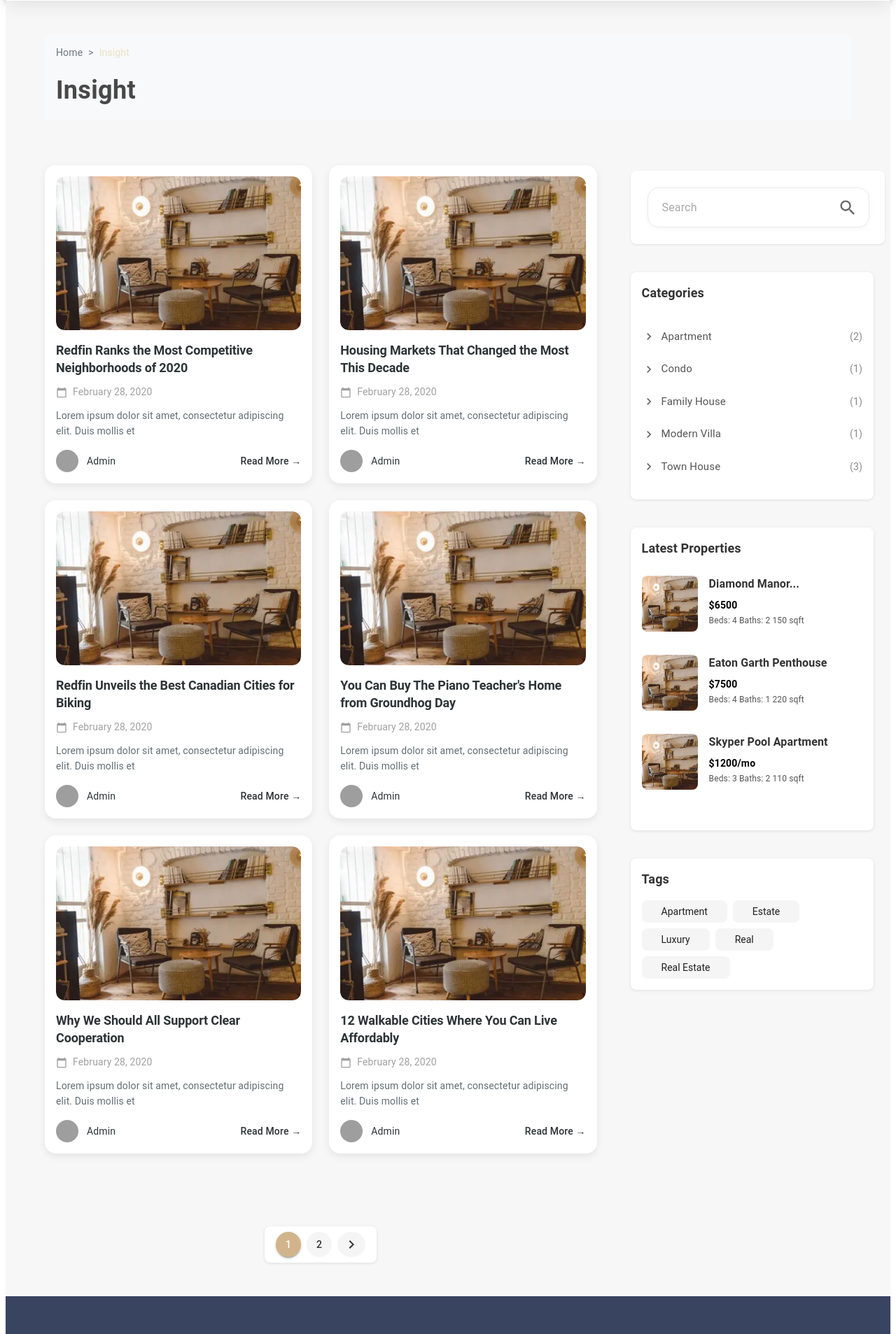
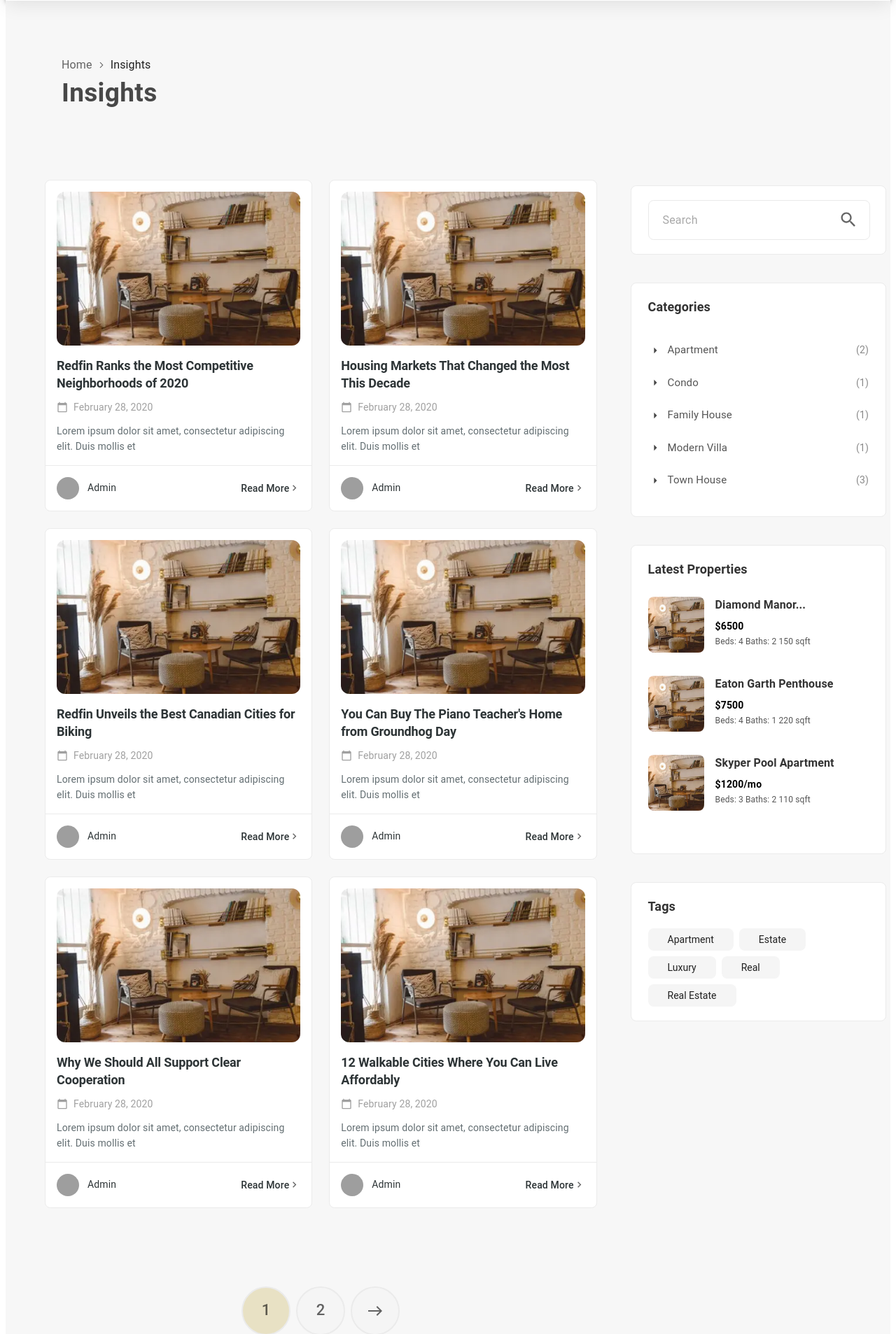
Before and after one commit to PiyushDesuntech/patrick-real-estate, a Next.js app: page /insights in a window 1280 px wide. Shown: the part 89-1996 px from the top of the page at 70% size. Built offline with nearby package versions, Linux system fonts and the light colour scheme; grey boxes are pictures that could not be loaded.

Commit message:
insight components UI Modification

```diff
--- a/src/components/Insights/components/Blogcards.js
+++ b/src/components/Insights/components/Blogcards.js
@@ -1,12 +1,14 @@
 "use client";
 
-import React from "react";
-import { Box, Grid, Typography, Avatar } from "@mui/material";
+import React, { useState } from "react";
+import { Box, Grid, Typography, Avatar, Button } from "@mui/material";
 import CalendarTodayIcon from '@mui/icons-material/CalendarToday';
+import KeyboardArrowRightIcon from '@mui/icons-material/KeyboardArrowRight';
+import EastIcon from '@mui/icons-material/East';
 import Image from 'next/image';
 
 export default function BlogCards() {
-  const blogCardsData = [
+  const allBlogCardsData = [
     {
       title: "Redfin Ranks the Most Competitive Neighborhoods of 2020",
       date: "February 28, 2020",
@@ -55,28 +57,83 @@ export default function BlogCards() {
       image: "/Images/Figure1.webp",
       avatarUrl: "/Images/avatar6.jpg",
     },
+    // Page 2 cards
+    {
+      title: "The Future of Remote Work in Real Estate",
+      date: "February 28, 2020",
+      description: "Lorem ipsum dolor sit amet, consectetur adipiscing elit. Duis mollis et",
+      author: "Admin",
+      image: "/Images/Figure1.webp",
+      avatarUrl: "/Images/avatar1.jpg",
+    },
+    {
+      title: "Top 10 Emerging Real Estate Markets in 2020",
+      date: "February 28, 2020",
+      description: "Lorem ipsum dolor sit amet, consectetur adipiscing elit. Duis mollis et",
+      author: "Admin",
+      image: "/Images/Figure1.webp",
+      avatarUrl: "/Images/avatar2.jpg",
+    },
+    {
+      title: "Sustainable Housing Trends to Watch",
+      date: "February 28, 2020",
+      description: "Lorem ipsum dolor sit amet, consectetur adipiscing elit. Duis mollis et",
+      author: "Admin",
+      image: "/Images/Figure1.webp",
+      avatarUrl: "/Images/avatar3.jpg",
+    },
+    {
+      title: "Guide to First-Time Home Buying in 2020",
+      date: "February 28, 2020",
+      description: "Lorem ipsum dolor sit amet, consectetur adipiscing elit. Duis mollis et",
+      author: "Admin",
+      image: "/Images/Figure1.webp",
+      avatarUrl: "/Images/avatar4.jpg",
+    },
+    {
+      title: "Impact of Technology on Real Estate Sales",
+      date: "February 28, 2020",
+      description: "Lorem ipsum dolor sit amet, consectetur adipiscing elit. Duis mollis et",
+      author: "Admin",
+      image: "/Images/Figure1.webp",
+      avatarUrl: "/Images/avatar5.jpg",
+    },
+    {
+      title: "Understanding Property Market Cycles",
+      date: "February 28, 2020",
+      description: "Lorem ipsum dolor sit amet, consectetur adipiscing elit. Duis mollis et",
+      author: "Admin",
+      image: "/Images/Figure1.webp",
+      avatarUrl: "/Images/avatar6.jpg",
+    },
   ];
 
+  const [currentPage, setCurrentPage] = useState(1);
+  const cardsPerPage = 6;
+  const indexOfLastCard = currentPage * cardsPerPage;
+  const indexOfFirstCard = indexOfLastCard - cardsPerPage;
+  const currentCards = allBlogCardsData.slice(indexOfFirstCard, indexOfLastCard);
+
   return (
+    <>
       <Box sx={{ padding: "24px 0" }}>
         <Grid container spacing={3}>
-        {blogCardsData.map((card, index) => (
+          {currentCards.map((card, index) => (
             <Grid item xs={12} sm={6} key={index}>
               <Box
                 sx={{
                   backgroundColor: "white",
-                borderRadius: "16px",
+                  borderRadius: "7.83px",
                   padding: "16px",
-                boxShadow: "0px 4px 12px rgba(0, 0, 0, 0.08)",
+                  border: "1.5px solid #ebebeb",
                 }}
               >
-              {/* Image Container with rounded corners */}
                 <Box
                   sx={{
                     width: "100%",
                     height: "220px",
                     position: "relative",
-                  borderRadius: "12px",
+                    borderRadius: "7.83px",
                     overflow: "hidden",
                     marginBottom: "16px",
                   }}
@@ -96,7 +153,6 @@ export default function BlogCards() {
                   />
                 </Box>
 
-              {/* Title */}
                 <Typography
                   variant="h2"
                   sx={{
@@ -112,7 +168,6 @@ export default function BlogCards() {
                   {card.title}
                 </Typography>
 
-              {/* Date */}
                 <Box sx={{ display: "flex", alignItems: "center", marginBottom: "12px" }}>
                   <CalendarTodayIcon sx={{ fontSize: 16, color: "#a0a0a0", marginRight: "8px" }} />
                   <Typography
@@ -125,7 +180,6 @@ export default function BlogCards() {
                   </Typography>
                 </Box>
 
-              {/* Description */}
                 <Typography
                   sx={{
                     color: "#636e72",
@@ -139,7 +193,13 @@ export default function BlogCards() {
                   {card.description}
                 </Typography>
 
-              {/* Footer */}
+                <Box
+                  sx={{
+                    margin: "0 -16px",
+                    padding: "16px 16px 0",
+                    borderTop: "1px solid #EBEBEB",
+                  }}
+                >
                   <Box
                     sx={{
                       display: "flex",
@@ -162,21 +222,116 @@ export default function BlogCards() {
                         {card.author}
                       </Typography>
                     </Box>
+                    <Box
+                      sx={{
+                        display: "flex",
+                        alignItems: "center",
+                        gap: "4px",
+                        color: "#2d3436",
+                        cursor: "pointer",
+                      }}
+                    >
                       <Typography
-                  component="span"
                         sx={{
-                    color: "#2d3436",
                           fontSize: "14px",
                           fontWeight: "500",
+                          lineHeight: 1,
                         }}
                       >
-                  Read More →
+                        Read More
                       </Typography>
+                      <KeyboardArrowRightIcon
+                        sx={{
+                          fontSize: 17,
+                          marginLeft: "-5px",
+                          display: "flex",
+                          alignItems: "center",
+                          color: "#00000099"
+                        }}
+                      />
+                    </Box>
+                  </Box>
                 </Box>
               </Box>
             </Grid>
           ))}
         </Grid>
       </Box>
+
+      <Box
+        sx={{
+          display: "flex",
+          justifyContent: "center",
+          marginTop: "40px",
+        }}
+      >
+        <Box
+          sx={{
+            display: "flex",
+            alignItems: "center",
+            gap: 1,
+            borderRadius: "8px",
+            padding: "8px 16px",
+          }}
+        >
+          <Button
+            onClick={() => setCurrentPage(1)}
+            sx={{
+              backgroundColor: currentPage === 1 ? "#E8E1C4" : "#f5f5f5",
+              color: currentPage === 1 ? "#00000099" : "#00000099",
+              borderRadius: "50%",
+              border: "2.5px solid #EBEBEB",
+              minWidth: "70px",
+              height: "70px",
+              padding: "10px",
+              fontSize: "22px",
+              "&:hover": {
+                backgroundColor: currentPage === 1 ? "#E8E1C4" : "#e0e0e0",
+              },
+            }}
+          >
+            1
+          </Button>
+          <Button
+            onClick={() => setCurrentPage(2)}
+            sx={{
+              backgroundColor: currentPage === 2 ? "#E8E1C4" : "#f5f5f5",
+              color: currentPage === 2 ? "#00000099" : "#00000099",
+              borderRadius: "50%",
+              border: "2.5px solid #EBEBEB",
+              minWidth: "70px",
+              height: "70px",
+              padding: "8px",
+              fontSize: "22px",
+              "&:hover": {
+                backgroundColor: currentPage === 2 ? "#E8E1C4" : "#e0e0e0",
+              },
+            }}
+          >
+            2
+          </Button>
+          {currentPage === 1 && (
+            <Button
+              onClick={() => setCurrentPage(2)}
+              sx={{
+                backgroundColor: "#f5f5f5",
+                color: "#00000099",
+                borderRadius: "50%",
+                border: "2.5px solid #EBEBEB",
+                minWidth: "70px",
+                height: "70px",
+                padding: "8px",
+                fontSize: "22px",
+                "&:hover": {
+                  backgroundColor: "#e0e0e0",
+                },
+              }}
+            >
+              <EastIcon />
+            </Button>
+          )}
+        </Box>
+      </Box>
+    </>
   );
 }
--- a/src/components/Insights/components/CategoriesSidebar.js
+++ b/src/components/Insights/components/CategoriesSidebar.js
@@ -1,26 +1,26 @@
 "use client";
+import React, { useState } from "react";
+import { Box, Typography, List, ListItem, ListItemButton, ListItemText } from "@mui/material";
+import ArrowRightIcon from '@mui/icons-material/ArrowRight';
 
-import { Box, Typography, Chip } from "@mui/material";
-import React from "react";
+export default function CategoriesSidebar() {
+  const [categories] = useState([
+    { name: "Apartment", count: 2 },
+    { name: "Condo", count: 1 },
+    { name: "Family House", count: 1 },
+    { name: "Modern Villa", count: 1 },
+    { name: "Town House", count: 3 },
+  ]);
 
-const tags = [
-  "Apartment",
-  "Estate",
-  "Luxury",
-  "Real",
-  "Real Estate",
-];
-
-export default function Tags() {
   return (
     <Box
       sx={{
         width: "100%",
         maxWidth: 360,
         backgroundColor: "#fff",
-        borderRadius: "8px",
-        boxShadow: "0px 1px 4px rgba(0, 0, 0, 0.1)",
-        padding: "16px",
+        borderRadius: "7.83px",
+        padding: "20px 24px",
+        border: "1.5px solid #ebebeb",
       }}
     >
       <Typography
@@ -32,26 +32,46 @@ export default function Tags() {
           color: "#333",
         }}
       >
-        Tags
+        Categories
       </Typography>
-      <Box sx={{ display: "flex", flexWrap: "wrap", gap: 1 }}>
-        {tags.map((tag, index) => (
-          <Chip
-            key={index}
-            label={tag}
-            sx={{
-              fontSize: "14px",
-              backgroundColor: "#f5f5f5",
-              borderRadius: "8px",
-              padding: "8px 16px",
-              cursor: "pointer",
-              "&:hover": {
-                backgroundColor: "#e0e0e0",
-              },
-            }}
-          />
+      <List>
+        {categories.map((category, index) => (
+          <ListItem key={index} disablePadding>
+            <ListItemButton
+              sx={{
+                padding: "8px 0",
+                display: "flex",
+                justifyContent: "space-between",
+                alignItems: "center",
+                color: "#555",
+                "&:hover": {
+                  color: "#000",
+                },
+              }}
+            >
+              <Box sx={{ display: 'flex', alignItems: 'center', gap: 1 }}>
+                <ArrowRightIcon sx={{ fontSize: 20, color: '#484848' }} />
+                <ListItemText
+                  primary={category.name}
+                  sx={{
+                    "& span": {
+                      fontSize: "15px",
+                    },
+                  }}
+                />
+              </Box>
+              <Typography
+                sx={{
+                  fontSize: "14px",
+                  color: "#888",
+                }}
+              >
+                ({category.count})
+              </Typography>
+            </ListItemButton>
+          </ListItem>
         ))}
-      </Box>
+      </List>
     </Box>
   );
 }
--- a/src/components/Insights/components/Heading.js
+++ b/src/components/Insights/components/Heading.js
@@ -1,65 +1,51 @@
 "use client";
 
-import { Box, Typography } from "@mui/material";
-import React from "react";
+import { Breadcrumbs, Typography, Link as MuiLink, Container, Box } from "@mui/material";
+import { usePathname } from "next/navigation";
+import Link from "next/link";
+import ArrowForwardIosIcon from '@mui/icons-material/ArrowForwardIos';
 
-export default function Heading() {
+function Heading() {
+  const pathname = usePathname(); // Get the current path
+  const pathSegments = pathname.split("/").filter(Boolean); // Split and filter empty segments
+
+  const breadcrumbLinks = pathSegments.map((segment, index) => {
+    const isLast = index === pathSegments.length - 1;
+    const routePath = "/" + pathSegments.slice(0, index + 1).join("/");
+
+    // Capitalize the segment for display
+    const displayName = segment
+      .replace(/-/g, " ")
+      .replace(/\b\w/g, (char) => char.toUpperCase());
+
+    return isLast ? (
+      <Typography key={routePath} color="text.primary">
+        {displayName}
+      </Typography>
+    ) : (
+      <MuiLink
+        key={routePath}
+        component={Link}
+        href={routePath}
+        underline="hover"
+        color="inherit"
+      >
+        {displayName}
+      </MuiLink>
+    );
+  });
+
   return (
-    <Box
-      sx={{
-        display: "flex",
-        flexDirection: "column",
-        alignItems: "flex-start",
-        gap: 1,
-        padding: "16px",
-        backgroundColor: "#f8f9fa",
-      }}
-    >
-      <Box
-        sx={{
-          display: "flex",
-          alignItems: "center",
-          gap: 1,
-        }}
-      >
-        <Typography
-          sx={{
-            color: "#6C757D",
-            fontSize: "14px",
-            fontWeight: "normal",
-          }}
-        >
-          Home
-        </Typography>
-        <Typography
-          sx={{
-            color: "#6C757D",
-            fontSize: "14px",
-            fontWeight: "normal",
-          }}
-        >
-          &gt;
-        </Typography>
-        <Typography
-          sx={{
-            color: "#E8E1C4",
-            fontSize: "14px",
-            fontWeight: "normal",
-          }}
-        >
-          Insight
-        </Typography>
-      </Box>
-      <Typography
-        sx={{
-          color: "#484848",
-          fontSize: "36px",
-          fontWeight: "bold",
-          marginTop: "8px",
-        }}
-      >
-        Insight
-      </Typography>
-    </Box>
+   <Box sx={{ py: 4, px: {xs: 1, sm: 3}}}>
+     <Breadcrumbs aria-label="breadcrumb" separator={<ArrowForwardIosIcon sx={{fontSize: "10px"}}/>}>
+      <MuiLink component={Link} href="/" underline="hover" color="inherit">
+        Home
+      </MuiLink>
+      {breadcrumbLinks}
+    </Breadcrumbs>
+    <Typography sx={{ fontSize: "37px", fontWeight: 600, color: "#484848" }}>Insights</Typography>
+   </Box>
   );
 }
+
+export default Heading;
--- a/src/components/Insights/components/LatestProperties.js
+++ b/src/components/Insights/components/LatestProperties.js
@@ -31,9 +31,9 @@ export default function LatestProperties() {
         width: "100%",
         maxWidth: 360,
         backgroundColor: "#fff",
-        borderRadius: "8px",
-        boxShadow: "0px 1px 4px rgba(0, 0, 0, 0.1)",
-        padding: "16px",
+        borderRadius: "7.83px",
+        padding: "20px 24px",
+        border: "1.5px solid #ebebeb",
       }}
     >
       <Typography
--- a/src/components/Insights/components/PaginationComponent.js
+++ /dev/null
@@ -1,71 +0,0 @@
-"use client";
-
-import { Box, Button } from "@mui/material";
-import React from "react";
-import KeyboardArrowRightIcon from "@mui/icons-material/KeyboardArrowRight";
-
-export default function PaginationComponent() {
-  return (
-    <Box
-      sx={{
-        display: "flex",
-        alignItems: "center",
-        gap: 1,
-        backgroundColor: "#fff",
-        borderRadius: "8px",
-        boxShadow: "0px 1px 4px rgba(0, 0, 0, 0.1)",
-        padding: "8px 16px",
-      }}
-    >
-      <Button
-        variant="contained"
-        sx={{
-          backgroundColor: "#d2b48c",
-          color: "#fff",
-          borderRadius: "50%",
-          minWidth: "36px",
-          height: "36px",
-          padding: "8px",
-          fontSize: "14px",
-          "&:hover": {
-            backgroundColor: "#d2b48c",
-          },
-        }}
-      >
-        1
-      </Button>
-      <Button
-        sx={{
-          backgroundColor: "#f5f5f5",
-          color: "#333",
-          borderRadius: "50%",
-          minWidth: "36px",
-          height: "36px",
-          padding: "8px",
-          fontSize: "14px",
-          "&:hover": {
-            backgroundColor: "#e0e0e0",
-          },
-        }}
-      >
-        2
-      </Button>
-      <Button
-        sx={{
-          backgroundColor: "#f5f5f5",
-          color: "#333",
-          borderRadius: "50%",
-          minWidth: "36px",
-          height: "36px",
-          padding: "8px",
-          fontSize: "14px",
-          "&:hover": {
-            backgroundColor: "#e0e0e0",
-          },
-        }}
-      >
-        <KeyboardArrowRightIcon />
-      </Button>
-    </Box>
-  );
-}
--- a/src/components/Insights/components/SearchBar.js
+++ b/src/components/Insights/components/SearchBar.js
@@ -13,11 +13,11 @@ export default function SearchBar() {
   return (
     <Box
       sx={{
-        padding: "24px",
+        padding: "20px 24px",
         backgroundColor: "#fff",
-        borderRadius: "8px",
-        boxShadow: "0px 1px 3px rgba(0, 0, 0, 0.1)",
+        borderRadius: "7.83px",
         width: "100%",
+        border: "1.5px solid #ebebeb",
       }}
     >
       <Box
@@ -25,11 +25,10 @@ export default function SearchBar() {
           display: "flex",
           alignItems: "center",
           border: "1px solid #EAEAEA",
-          borderRadius: "16px",
+          borderRadius: "7.83px",
           width: "100%",
           backgroundColor: "#fff",
           overflow: "hidden",
-          boxShadow: "0px 2px 8px rgba(0, 0, 0, 0.04)",
         }}
       >
         <InputBase
--- a/src/components/Insights/components/Tags.js
+++ b/src/components/Insights/components/Tags.js
@@ -1,26 +1,26 @@
 "use client";
-import React, { useState } from "react";
-import { Box, Typography, List, ListItem, ListItemButton, ListItemText } from "@mui/material";
-import ChevronRightIcon from '@mui/icons-material/ChevronRight';
 
-export default function CategoriesSidebar() {
-  const [categories] = useState([
-    { name: "Apartment", count: 2 },
-    { name: "Condo", count: 1 },
-    { name: "Family House", count: 1 },
-    { name: "Modern Villa", count: 1 },
-    { name: "Town House", count: 3 },
-  ]);
+import { Box, Typography, Chip } from "@mui/material";
+import React from "react";
 
+const tags = [
+  "Apartment",
+  "Estate",
+  "Luxury",
+  "Real",
+  "Real Estate",
+];
+
+export default function Tags() {
   return (
     <Box
       sx={{
         width: "100%",
         maxWidth: 360,
         backgroundColor: "#fff",
-        borderRadius: "8px",
-        boxShadow: "0px 1px 4px rgba(0, 0, 0, 0.1)",
-        padding: "16px",
+        borderRadius: "7.83px",
+        padding: "20px 24px",
+        border: "1.5px solid #ebebeb",
       }}
     >
       <Typography
@@ -32,46 +32,26 @@ export default function CategoriesSidebar() {
           color: "#333",
         }}
       >
-        Categories
+        Tags
       </Typography>
-      <List>
-        {categories.map((category, index) => (
-          <ListItem key={index} disablePadding>
-            <ListItemButton
-              sx={{
-                padding: "8px 0",
-                display: "flex",
-                justifyContent: "space-between",
-                alignItems: "center",
-                color: "#555",
-                "&:hover": {
-                  color: "#000",
-                },
-              }}
-            >
-              <Box sx={{ display: 'flex', alignItems: 'center', gap: 1 }}>
-                <ChevronRightIcon sx={{ fontSize: 20, color: '#666' }} />
-                <ListItemText
-                  primary={category.name}
-                  sx={{
-                    "& span": {
-                      fontSize: "15px",
-                    },
-                  }}
-                />
-              </Box>
-              <Typography
-                sx={{
-                  fontSize: "14px",
-                  color: "#888",
-                }}
-              >
-                ({category.count})
-              </Typography>
-            </ListItemButton>
-          </ListItem>
+      <Box sx={{ display: "flex", flexWrap: "wrap", gap: 1 }}>
+        {tags.map((tag, index) => (
+          <Chip
+            key={index}
+            label={tag}
+            sx={{
+              fontSize: "14px",
+              backgroundColor: "#f5f5f5",
+              borderRadius: "8px",
+              padding: "8px 16px",
+              cursor: "pointer",
+              "&:hover": {
+                backgroundColor: "#e0e0e0",
+              },
+            }}
+          />
         ))}
-      </List>
+      </Box>
     </Box>
   );
 }
--- a/src/components/Insights/insights.js
+++ b/src/components/Insights/insights.js
@@ -1,12 +1,11 @@
 import { Box, Container, Typography } from "@mui/material";
 import React from "react";
 import SearchBar from "./components/SearchBar";
-import CategoriesSidebar from "./components/CategoriesSidebar";
+import Tags from "./components/Tags";
 import BlogCard from "./components/Blogcards";
 import LatestProperties from "./components/LatestProperties";
-import Tags from "./components/Tags";
+import CategoriesSidebar from "./components/CategoriesSidebar";
 import Heading from "./components/Heading";
-import PaginationComponent from "./components/PaginationComponent";
 
 export default function HomeIndex() {
   return (
@@ -30,19 +29,6 @@ export default function HomeIndex() {
           {/* Main Content */}
           <Box sx={{ display: "flex", flexDirection: "column", gap: 5 }}>
             <BlogCard sx={{ height: 320 }} />
-
-            {/* Pagination */}
-            <Box
-              sx={{
-                display: "flex",
-                justifyContent: "center",
-                alignItems: "center",
-                gap: 3,
-                mt: 5,
-              }}
-            >
-              <PaginationComponent />
-            </Box>
           </Box>
 
           {/* Sidebar */}
@@ -70,21 +56,22 @@ export default function HomeIndex() {
               />
             </Box>
 
-            {/* Tags */}
+            {/* Categories */}
             <Box>
               <Typography variant="h5" sx={{ mb: 2, fontWeight: 600 }}>
               </Typography>
-              <Tags
+              <CategoriesSidebar
                 sx={{
-                  display: "flex",
-                  flexWrap: "wrap",
-                  gap: 1.5,
-                  "& .tag": {
-                    padding: "8px 16px",
-                    borderRadius: 2,
-                    backgroundColor: "#fff",
-                    boxShadow: "0 2px 4px rgba(0, 0, 0, 0.1)",
-                    fontSize: "1rem",
+                  "& ul": {
+                    listStyle: "none",
+                    padding: 0,
+                    margin: 0,
+                  },
+                  "& li": {
+                    display: "flex",
+                    justifyContent: "space-between",
+                    py: 1.5,
+                    fontSize: "1.1rem",
                   },
                 }}
               />
@@ -118,22 +105,21 @@ export default function HomeIndex() {
               />
             </Box>
 
-            {/* Categories */}
+            {/* Tags */}
             <Box>
               <Typography variant="h5" sx={{ mb: 2, fontWeight: 600 }}>
               </Typography>
-              <CategoriesSidebar
+              <Tags
                 sx={{
-                  "& ul": {
-                    listStyle: "none",
-                    padding: 0,
-                    margin: 0,
-                  },
-                  "& li": {
-                    display: "flex",
-                    justifyContent: "space-between",
-                    py: 1.5,
-                    fontSize: "1.1rem",
+                  display: "flex",
+                  flexWrap: "wrap",
+                  gap: 1.5,
+                  "& .tag": {
+                    padding: "8px 16px",
+                    borderRadius: 2,
+                    backgroundColor: "#fff",
+                    boxShadow: "0 2px 4px rgba(0, 0, 0, 0.1)",
+                    fontSize: "1rem",
                   },
                 }}
               />
```
Lines whose indentation alone changed are shown as unchanged.
